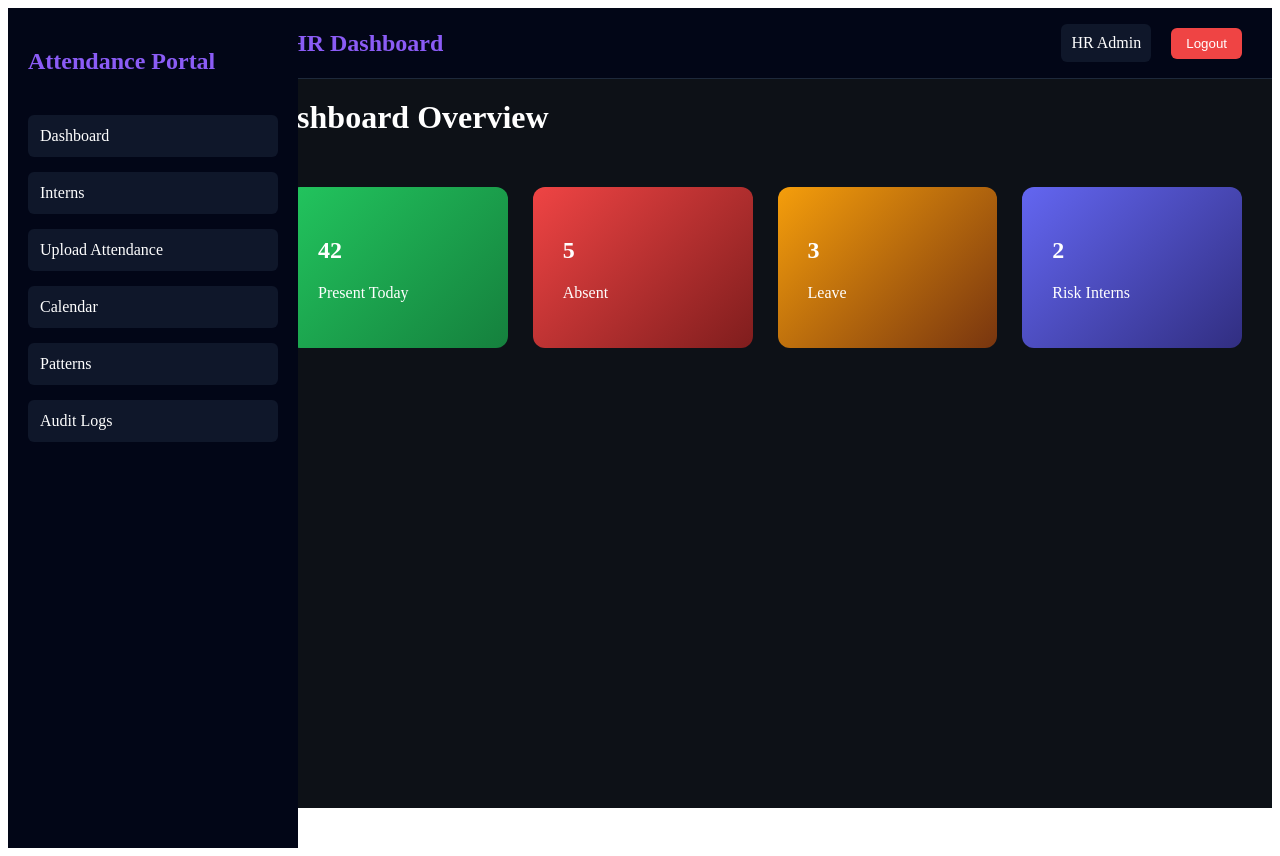
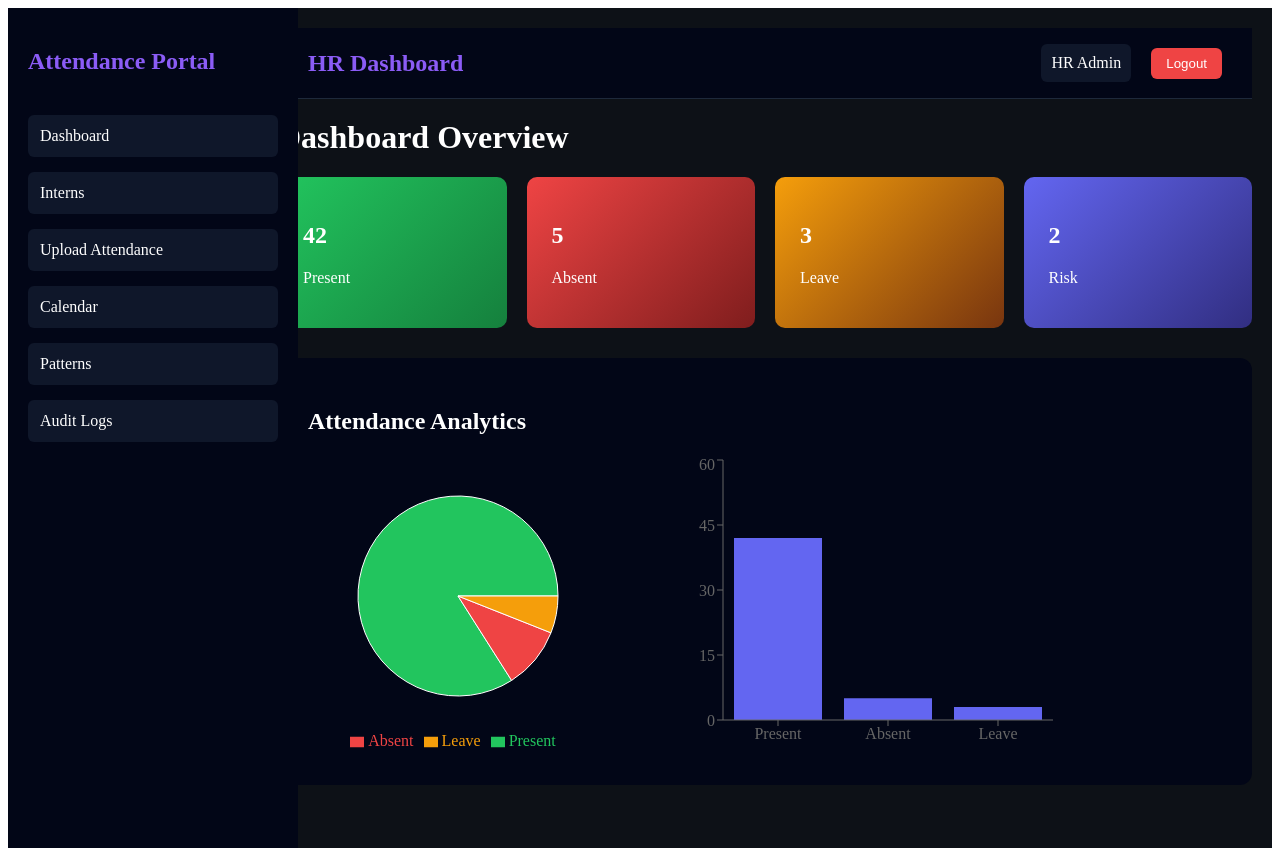
Before and after one commit to proeduvate/attendance-portal, a React (Create React App) app in the folder frontend/: page /dashboard in a window 1280 px wide. Before the commit the page ends 816 px from the top, so only its background shows below. Built offline with nearby package versions, Linux system fonts and the light colour scheme.

Commit message:
Update Dashboard.jsx

```diff
--- a/frontend/src/pages/Dashboard.jsx
+++ b/frontend/src/pages/Dashboard.jsx
@@ -1,5 +1,6 @@
 import Sidebar from "../components/Sidebar"
 import Navbar from "../components/Navbar"
+import Analytics from "../components/Analytics"
 import {motion} from "framer-motion"
 
 export default function Dashboard(){
@@ -22,21 +23,15 @@ Dashboard Overview
 
 <div style={grid}>
 
-<motion.div
-style={card}
-whileHover={{scale:1.06}}
->
+<motion.div style={cardGreen} whileHover={{scale:1.05}}>
 
 <h2>42</h2>
 
-<p>Present Today</p>
+<p>Present</p>
 
 </motion.div>
 
-<motion.div
-style={cardRed}
-whileHover={{scale:1.06}}
->
+<motion.div style={cardRed} whileHover={{scale:1.05}}>
 
 <h2>5</h2>
 
@@ -44,10 +39,7 @@ whileHover={{scale:1.06}}
 
 </motion.div>
 
-<motion.div
-style={cardYellow}
-whileHover={{scale:1.06}}
->
+<motion.div style={cardYellow} whileHover={{scale:1.05}}>
 
 <h2>3</h2>
 
@@ -55,18 +47,17 @@ whileHover={{scale:1.06}}
 
 </motion.div>
 
-<motion.div
-style={cardPurple}
-whileHover={{scale:1.06}}
->
+<motion.div style={cardPurple} whileHover={{scale:1.05}}>
 
 <h2>2</h2>
 
-<p>Risk Interns</p>
+<p>Risk</p>
 
 </motion.div>
 
 </div>
+
+<Analytics/>
 
 </div>
 
@@ -86,7 +77,9 @@ background:"#0D1117",
 
 minHeight:"100vh",
 
-color:"white"
+color:"white",
+
+padding:"20px"
 
 }
 
@@ -96,19 +89,17 @@ display:"grid",
 
 gridTemplateColumns:"repeat(4,1fr)",
 
-gap:"25px",
-
-padding:"30px"
+gap:"20px"
 
 }
 
-const card={
+const cardGreen={
 
 background:"linear-gradient(135deg,#22c55e,#15803d)",
 
-padding:"30px",
+padding:"25px",
 
-borderRadius:"12px"
+borderRadius:"10px"
 
 }
 
@@ -116,9 +107,9 @@ const cardRed={
 
 background:"linear-gradient(135deg,#ef4444,#7f1d1d)",
 
-padding:"30px",
+padding:"25px",
 
-borderRadius:"12px"
+borderRadius:"10px"
 
 }
 
@@ -126,9 +117,9 @@ const cardYellow={
 
 background:"linear-gradient(135deg,#f59e0b,#78350f)",
 
-padding:"30px",
+padding:"25px",
 
-borderRadius:"12px"
+borderRadius:"10px"
 
 }
 
@@ -136,8 +127,8 @@ const cardPurple={
 
 background:"linear-gradient(135deg,#6366f1,#312e81)",
 
-padding:"30px",
+padding:"25px",
 
-borderRadius:"12px"
+borderRadius:"10px"
 
 }
```
